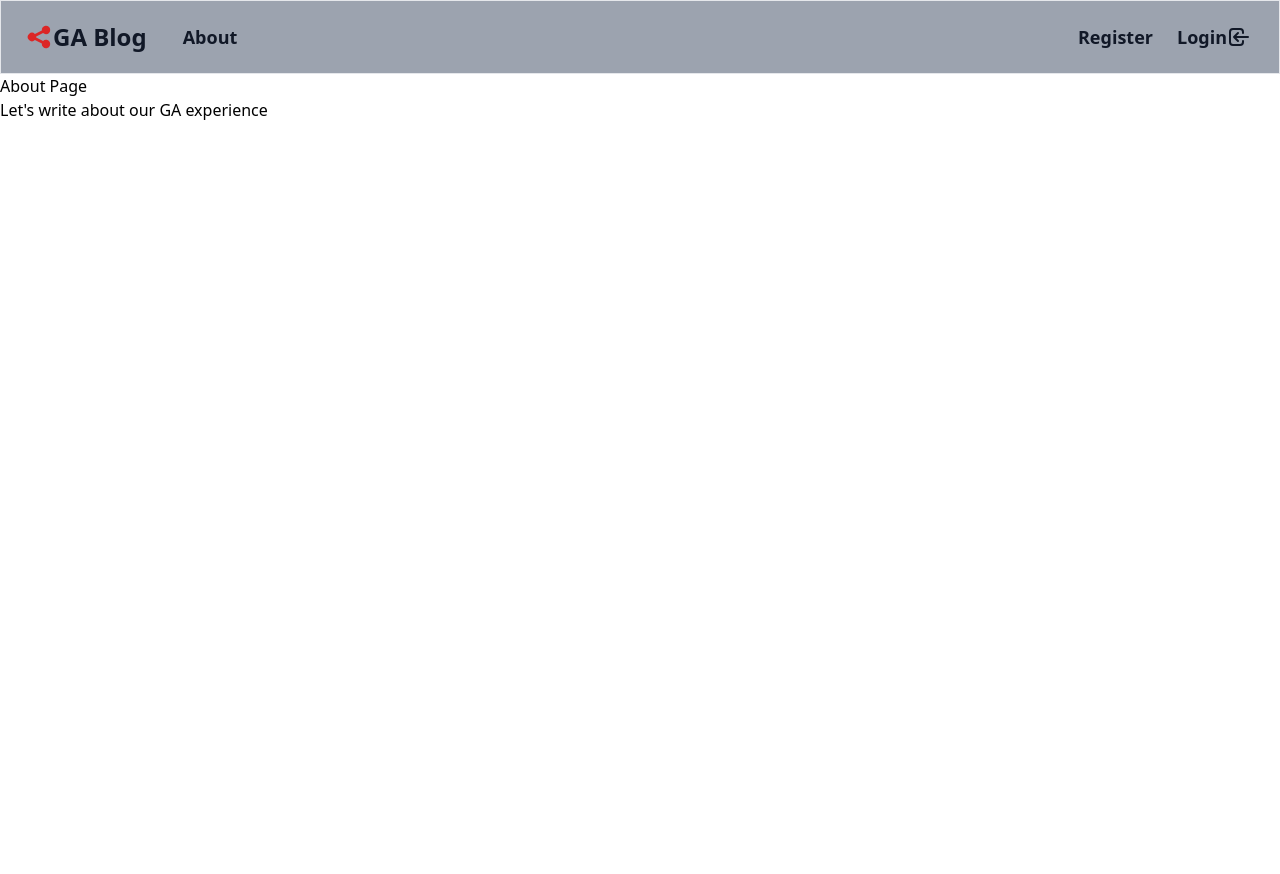
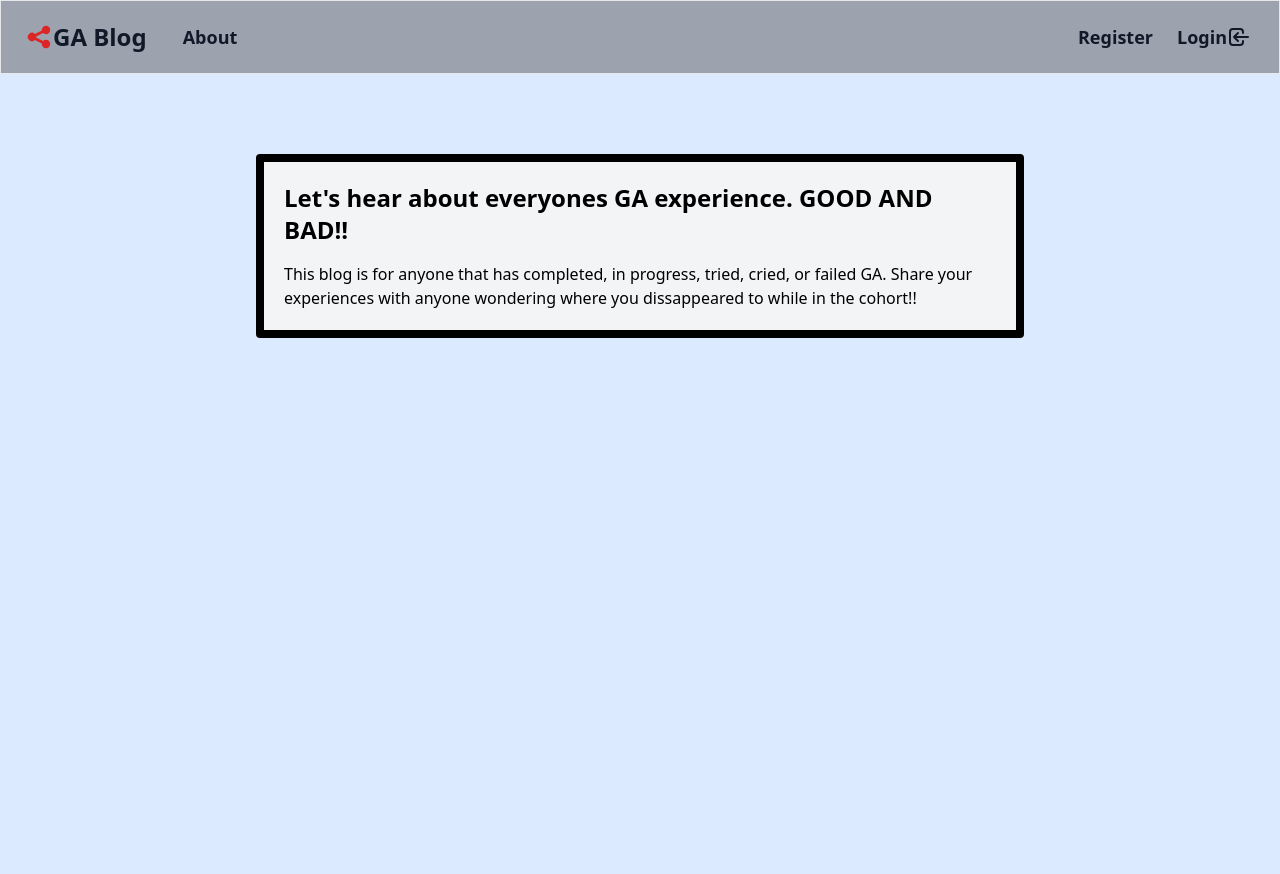
Before and after one commit to hamazumi/Flask-Blog, a Flask app: page /about in a window 1280 px wide. Before the commit the page ends 800 px from the top, so only its background shows below. Run offline with Flask 2, Linux system fonts and the light colour scheme; style sheets or scripts are compiled from the project's sources.

Commit message:
home and about page styling done

```diff
--- a/blog/templates/about.html
+++ b/blog/templates/about.html
@@ -1,6 +1,10 @@
 <!-- ----------- SENDS INFO TO LAYOUT------------ -->
 {% extends "layout.html" %}
 {% block content%}
-    <h1>About Page</h1>
-    <h3>Let's write about our GA experience</h3>
+    <div class="bg-blue-100 py-20 px-10 min-h-screen w-screen">
+        <div class="max-w-3xl mx-auto p-5 w-9/12 bg-gray-100 border-8 border-black rounded space-y-4">
+            <h1 class="text-2xl font-bold">Let's hear about everyones GA experience. GOOD AND BAD!!</h1>
+            <h3>This blog is for anyone that has completed, in progress, tried, cried, or failed GA. Share your experiences with anyone wondering where you dissappeared to while in the cohort!! </h3>
+        </div>
+    </div>
 {% endblock content %}
--- a/blog/templates/layout.html
+++ b/blog/templates/layout.html
@@ -59,9 +59,8 @@
 
     <!-- ------------ MAIN BLOG CONTENT--------------- -->
 
-    <main class="container">
+    <main class="container bg-blue-100">
         {% block content %}{% endblock %}
-
     </main>
 </body>
 </html>
--- a/blog/templates/login.html
+++ b/blog/templates/login.html
@@ -3,7 +3,7 @@
 {% block content%}
 
 <!-- ----------------FORM TO LOGIN-------------- -->
-    <div class="bg-gray-200 py-32 px-10 min-h-screen my-class">
+    <div class="bg-blue-100 py-32 px-10 min-h-screen w-screen">
         <form method="POST" action="" class="md:w-1/2 mx-auto">
                 {{ form.hidden_tag() }}
                 <fieldset>
--- a/blog/templates/register.html
+++ b/blog/templates/register.html
@@ -3,7 +3,7 @@
 {% block content%}
 
 <!-- ----------------FORM TO REGISTER-------------- -->
-    <div class="bg-gray-200 py-32 px-10 min-h-screen">
+    <div class="bg-blue-100 py-32 px-10 min-h-screen w-screen">
         <form method="POST" action="" class="md:w-1/2 mx-auto">
             {{ form.hidden_tag() }}
             <fieldset>
```
Also changed, not shown: blog/templates/home.html (+16 -11 lines), blog/blog.db.
